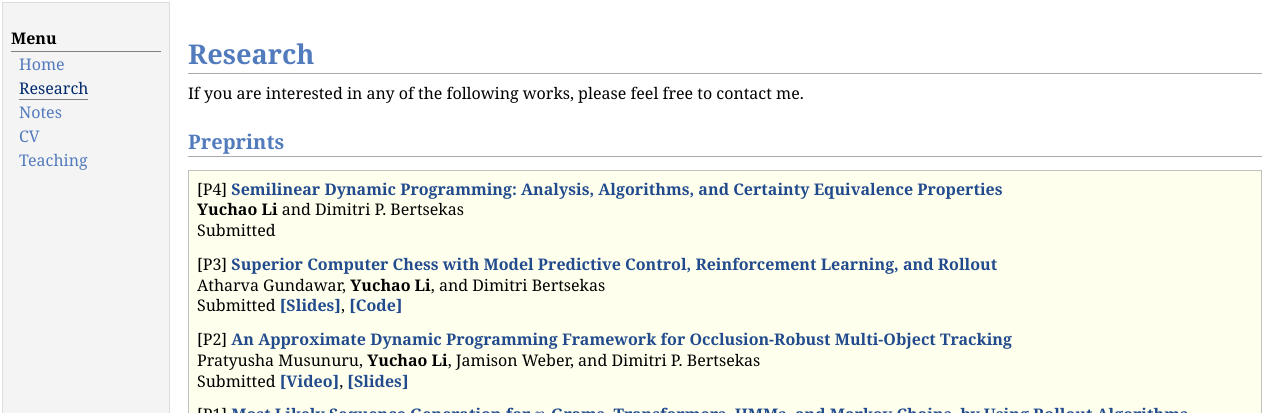
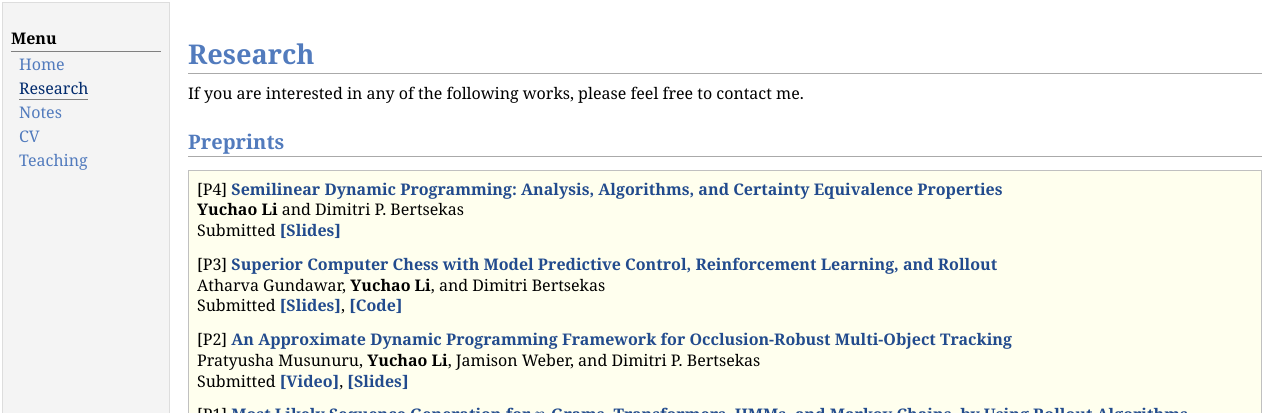
Before and after one commit to yuchaotaigu/yuchaotaigu.github.io, a Jekyll site: the page research.html, which Jekyll copies as it is, in a window 1280 px wide and 900 px high. Shown: the top 413 px of the window. Built offline with Jekyll 4.4.1, drawn with Linux system fonts in a browser that asks for light colours; comment, search, counter and statistics services are not loaded.

Commit message:
semilinear dp slides

```diff
--- a/research.html
+++ b/research.html
@@ -47,7 +47,7 @@ If you are interested in any of the following works, please feel free to contact
 <div class="blockcontent">
 <p>[P4] <a href="https://arxiv.org/abs/2501.04668"><b>Semilinear Dynamic Programming: Analysis, Algorithms, and Certainty Equivalence Properties</b></a> <br />
 <b>Yuchao Li</b> and Dimitri P. Bertsekas<br />
- Submitted</p>
+ Submitted <a href="https://yuchaotaigu.github.io/research/Semilinear_DP_Slides_ANU.pdf"><b>[Slides]</b></a></p>
 <p>[P3] <a href="https://arxiv.org/abs/2409.06477"><b>Superior Computer Chess with Model Predictive Control, Reinforcement Learning, and Rollout</b></a> <br />
 Atharva Gundawar, <b>Yuchao Li</b>, and Dimitri Bertsekas <br />
  Submitted <a href="research/MPC_MC_handout_1016.pdf"><b>[Slides]</b></a>, <a href="https://yuchaotaigu.github.io/research/MPC_MC_1step.ipynb"><b>[Code]</b></a></p>
```
